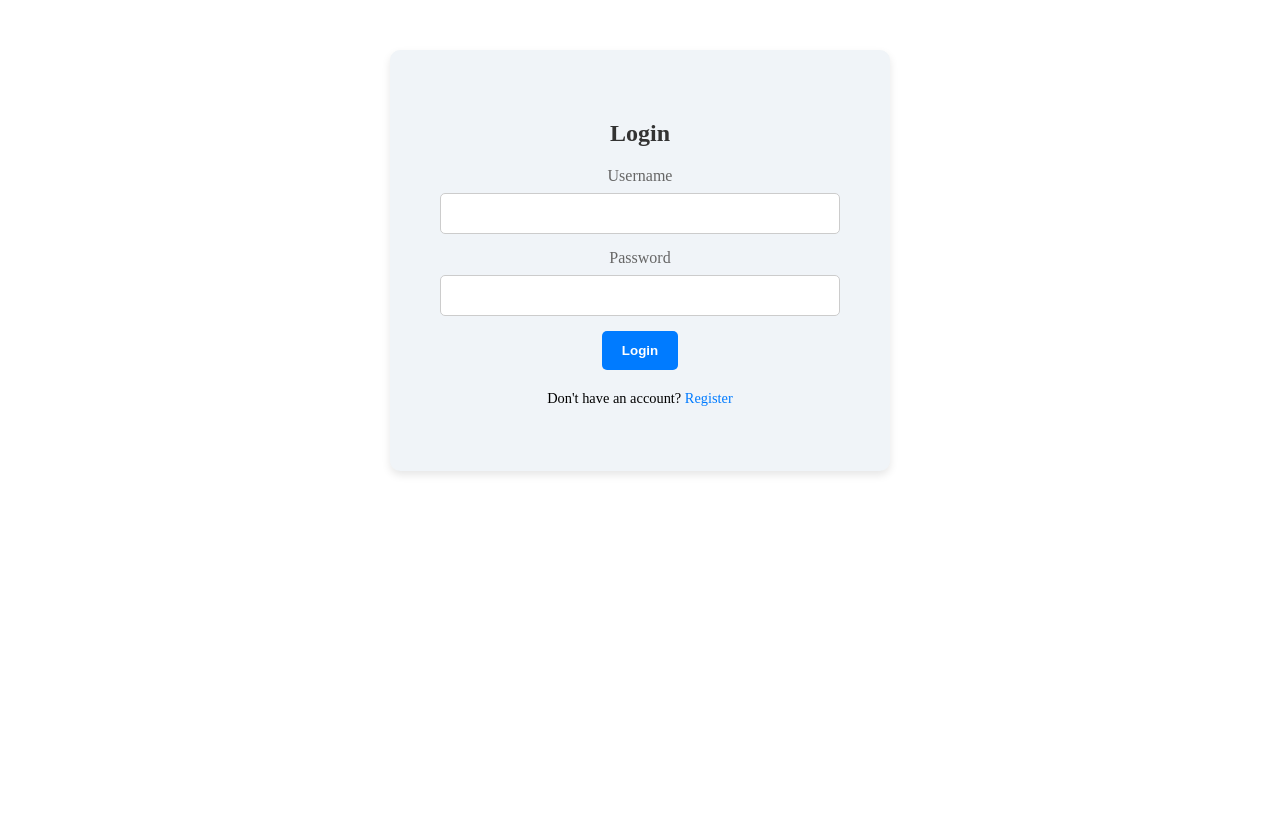
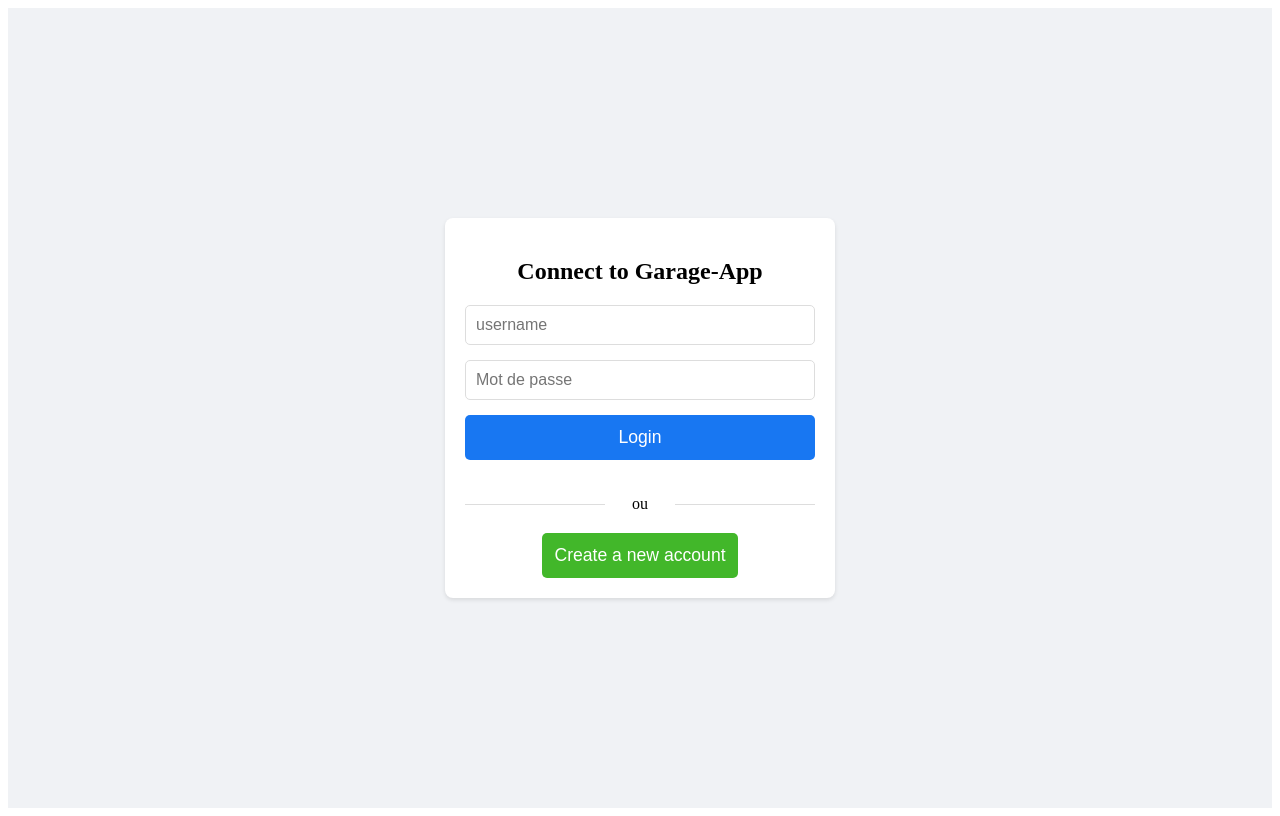
Before and after one commit to sahaza5/m1p12mean-sahy-sahaza, an Angular app in the folder garage-front/: page /login in a window 1280 px wide. Built offline with nearby package versions, Linux system fonts and the light colour scheme.

Commit message:
add improved in login page

```diff
--- a/garage-front/src/app/login/login.component.css
+++ b/garage-front/src/app/login/login.component.css
@@ -1,67 +1,113 @@
 .login-container {
+  display: flex;
+  justify-content: center;
+  align-items: center;
+  min-height: 100vh;
+  background-color: #f0f2f5; /* Light grey background */
+}
+
+.login-box {
+  background-color: white;
+  padding: 20px;
+  border-radius: 8px;
+  box-shadow: 0 2px 4px rgba(0, 0, 0, 0.1);
+  width: 350px;
   text-align: center;
-  padding: 50px;
-  background-color: #f0f4f8; /* Light background */
-  border-radius: 10px;
-  box-shadow: 0 4px 8px rgba(0, 0, 0, 0.1);
-  max-width: 400px; /* Adjusted width */
-  margin: 50px auto;
+}
+
+.logo {
+  font-family: Arial, sans-serif;
+  font-size: 40px;
+  font-weight: bold;
+  color: #1877f2; /* Facebook blue */
+  margin-bottom: 20px;
+}
+
+a {
+  text-decoration: none;
+
 }
 
 h2 {
-  color: #333;
+  font-size: 1.5em;
   margin-bottom: 20px;
 }
 
-div {
-  margin-bottom: 15px; /* Increased spacing */
+.login-form {
+  display: flex;
+  flex-direction: column;
 }
 
-label {
-  display: block;
-  margin-bottom: 8px; /* Increased spacing */
-  font-weight: 500;
-  color: #666;
+.input-group {
+  margin-bottom: 15px;
 }
 
-input {
-  padding: 12px; /* Increased padding */
-  border: 1px solid #ccc;
+input[type="text"],
+input[type="password"] {
+  width: calc(100% - 22px);
+  padding: 10px;
+  border: 1px solid #ddd;
   border-radius: 5px;
-  width: 100%;
-  box-sizing: border-box;
+  font-size: 1em;
 }
 
-button {
-  background-color: #007bff; /* Blue button */
+.login-button {
+  background-color: #1877f2;
   color: white;
-  padding: 12px 20px;
+  padding: 12px;
   border: none;
   border-radius: 5px;
+  font-size: 1.1em;
   cursor: pointer;
-  font-weight: bold;
-  transition: background-color 0.3s ease;
+  margin-bottom: 15px;
 }
 
-button:hover {
-  background-color: #0056b3; /* Darker blue on hover */
+.login-button:hover {
+  background-color: #166fe5;
 }
 
-.error-message {
-  color: red;
-  margin-top: 10px;
-}
-
-.register-link {
-  margin-top: 20px;
+.forgot-password a {
+  color: #1877f2;
+  text-decoration: none;
   font-size: 0.9em;
 }
 
-a {
-  color: #007bff;
-  text-decoration: none;
+.or-divider {
+  margin: 20px 0;
+  position: relative;
+  text-align: center;
 }
 
-a:hover {
-  text-decoration: underline;
+.or-divider:before,
+.or-divider:after {
+  content: '';
+  position: absolute;
+  top: 50%;
+  width: 40%;
+  height: 1px;
+  background-color: #ddd;
 }
+
+.or-divider:before {
+  left: 0;
+}
+
+.or-divider:after {
+  right: 0;
+}
+
+.create-account-button {
+  background-color: #42b72a;
+  color: white;
+  padding: 12px;
+  border: none;
+  border-radius: 5px;
+  font-size: 1.1em;
+  cursor: pointer;
+  width: fit-content;
+  align-self: center;
+}
+
+.create-account-button:hover {
+  background-color: #36a420;
+}
--- a/garage-front/src/app/login/login.component.html
+++ b/garage-front/src/app/login/login.component.html
@@ -1,4 +1,4 @@
-<div class="login-container">
+<!---<div class="login-container">
   <h2>Login</h2>
   <form (ngSubmit)="onSubmit()">
     <div>
@@ -18,3 +18,28 @@
     </p>
   </form>
 </div>
+-->
+
+<div class="login-container">
+  <div class="login-box">
+      <div class="logo"></div>
+      <h2>Connect to Garage-App</h2>
+
+      <form class="login-form" (ngSubmit)="onSubmit()">
+          <div class="input-group">
+              <input type="text" id="username" name="username" placeholder="username" [(ngModel)]="username" required>
+          </div>
+          <div class="input-group">
+              <input type="password" id="password" name="password" placeholder="Mot de passe" [(ngModel)]="password" required>
+          </div>
+          <button type="submit" class="login-button">Login</button>
+          <p class="error-message" *ngIf="loginError">
+            {{ loginError }}
+          </p>
+          <div class="or-divider">ou</div>
+          <button type="button" class="create-account-button" routerLink="/register">
+            Create a new account
+          </button>
+      </form>
+  </div>
+</div>
--- a/garage-front/src/app/login/login.component.ts
+++ b/garage-front/src/app/login/login.component.ts
@@ -17,13 +17,6 @@ export class LoginComponent {
   constructor(private router: Router) {}
 
   onSubmit() {
-    // Basic example: Check for hardcoded credentials (Replace with real authentication)
-    if (this.username === 'user' && this.password === 'password') {
-      // Successful login
-      this.router.navigate(['/home']); // Navigate to home page
-    } else {
-      // Incorrect credentials
-      this.loginError = 'Invalid username or password.';
-    }
+
   }
 }
```
